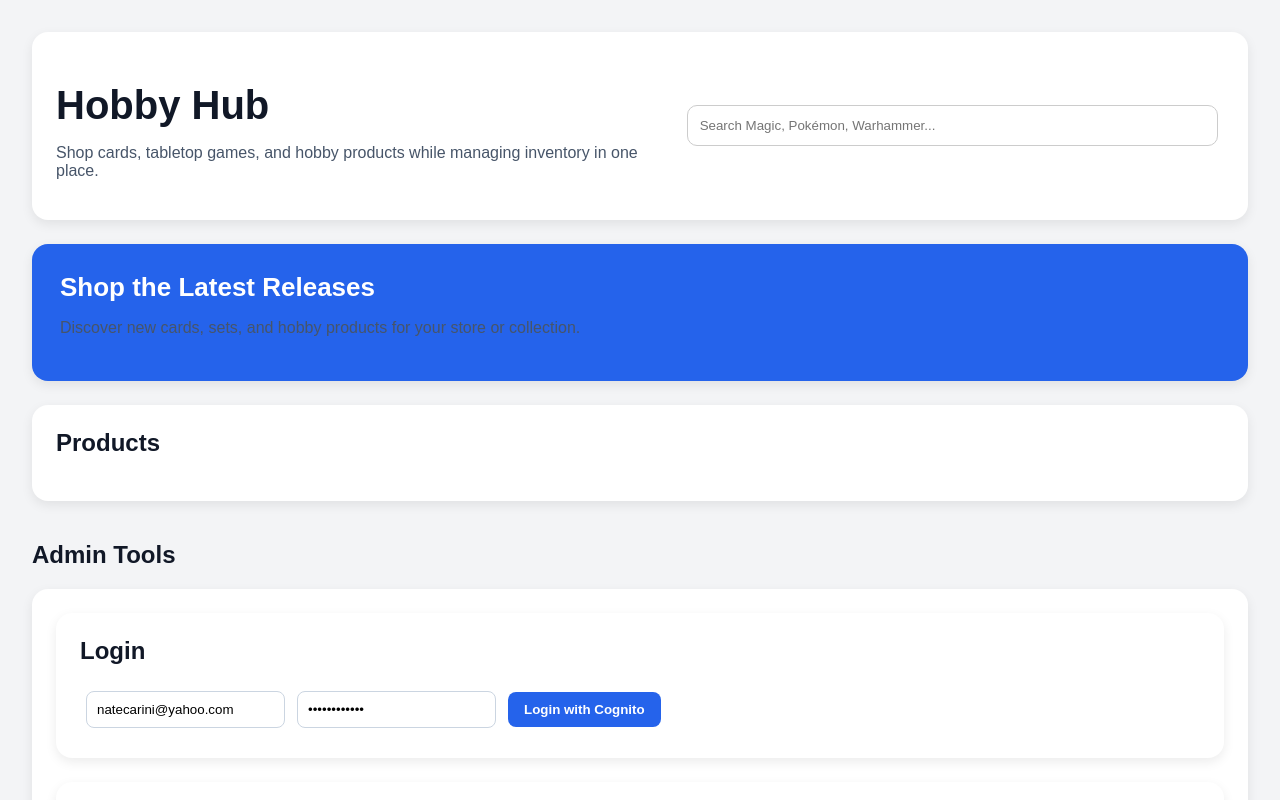
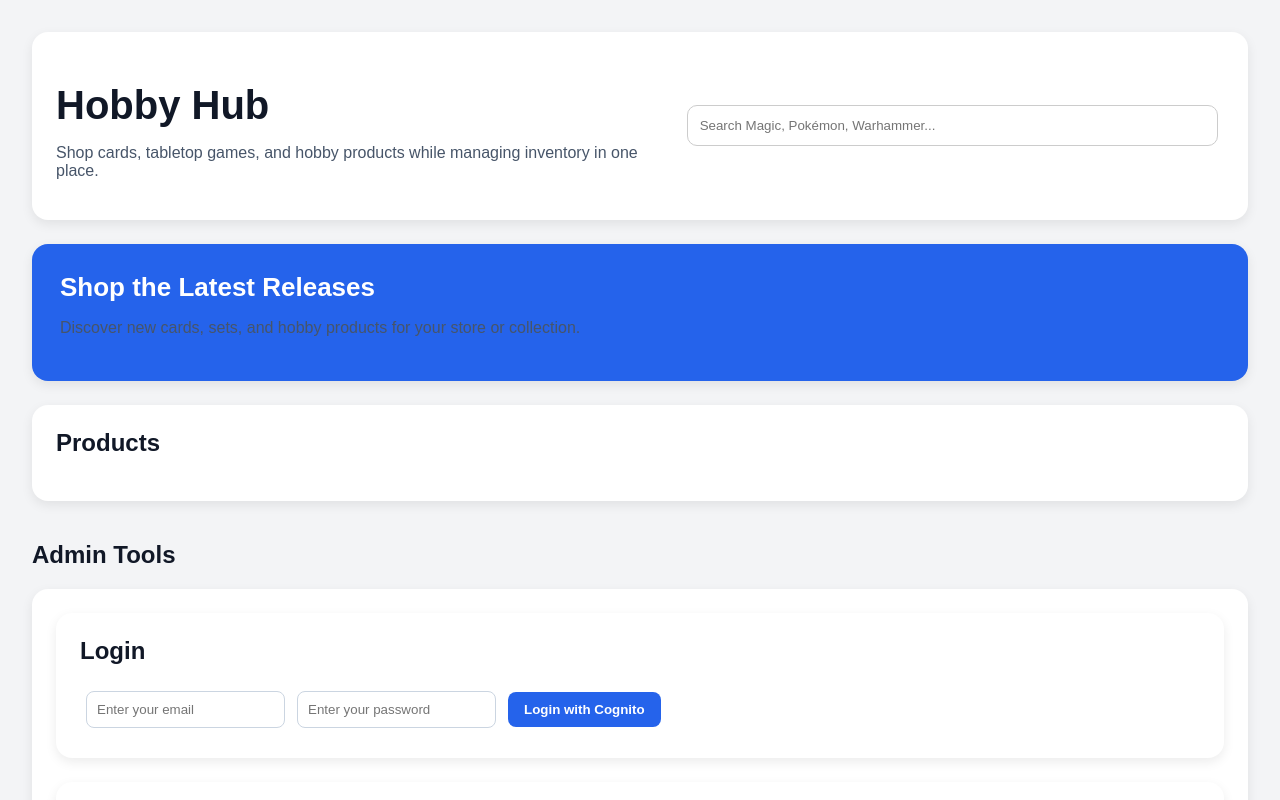
Before and after one commit to BenjieTheEngie/hobbyhub-frontend, a React (Vite) app: page / in a window 1280 px wide. Shown: the top 800 px of the page. Built offline with nearby package versions, Linux system fonts and the light colour scheme.

Commit message:
Update App.jsx 12

```diff
--- a/src/App.jsx
+++ b/src/App.jsx
@@ -5,8 +5,8 @@ const COGNITO_CLIENT_ID = "9qrtgdn5dtoqhc3brmr03mgn0";
 const COGNITO_REGION = "us-east-2";
 
 export default function HobbyHubFrontend() {
-  const [email, setEmail] = useState("natecarini@yahoo.com");
-  const [password, setPassword] = useState("Password123!");
+  const [email, setEmail] = useState("");
+  const [password, setPassword] = useState("");
   const [token, setToken] = useState("");
   const [dashboard, setDashboard] = useState(null);
   const [products, setProducts] = useState([]);
@@ -214,13 +214,13 @@ const filteredProducts = products.filter((product) =>
                 className="w-full rounded-lg border p-3"
                 value={email}
                 onChange={(e) => setEmail(e.target.value)}
-                placeholder="Email"
+                placeholder="Enter your email"
               />
               <input
                 className="w-full rounded-lg border p-3"
                 value={password}
                 onChange={(e) => setPassword(e.target.value)}
-                placeholder="Password"
+                placeholder="Enter your password"
                 type="password"
               />
               <button className="rounded-xl bg-slate-900 px-4 py-2 font-semibold text-white" onClick={login}>
```
